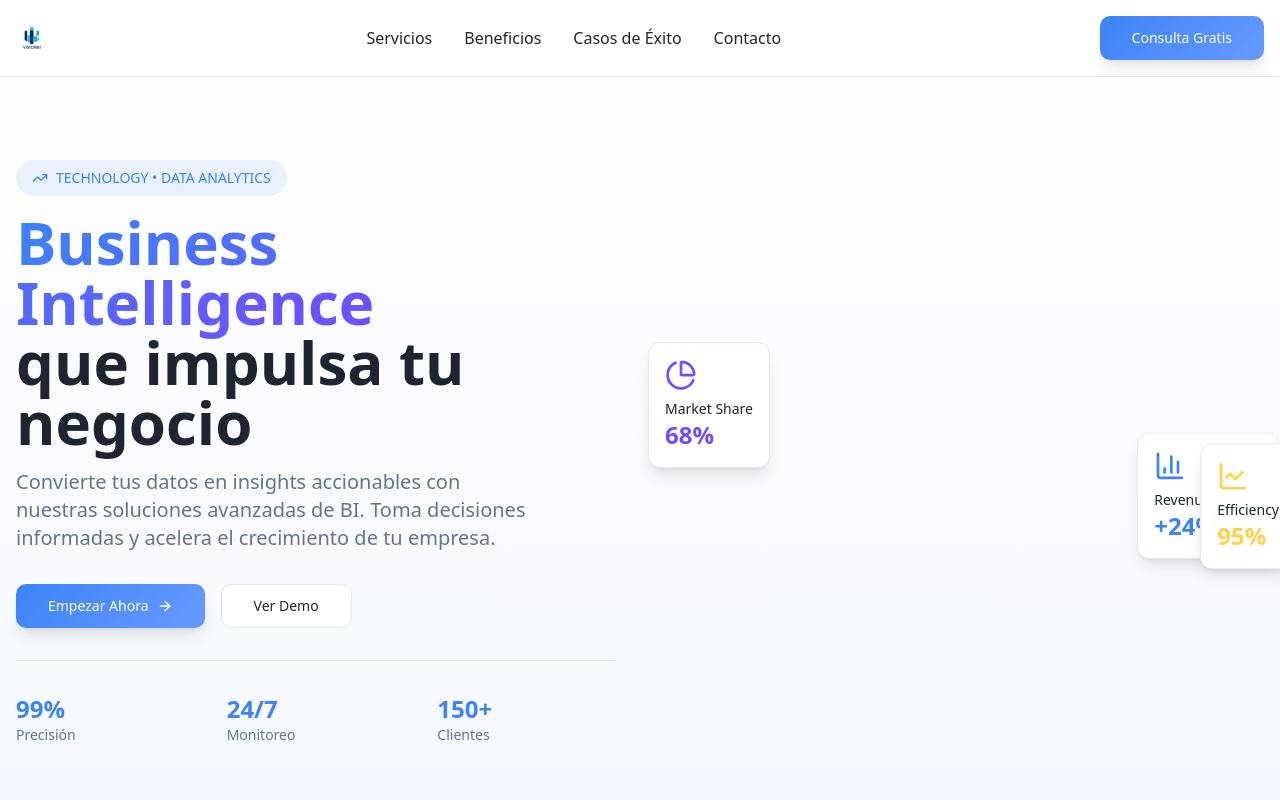
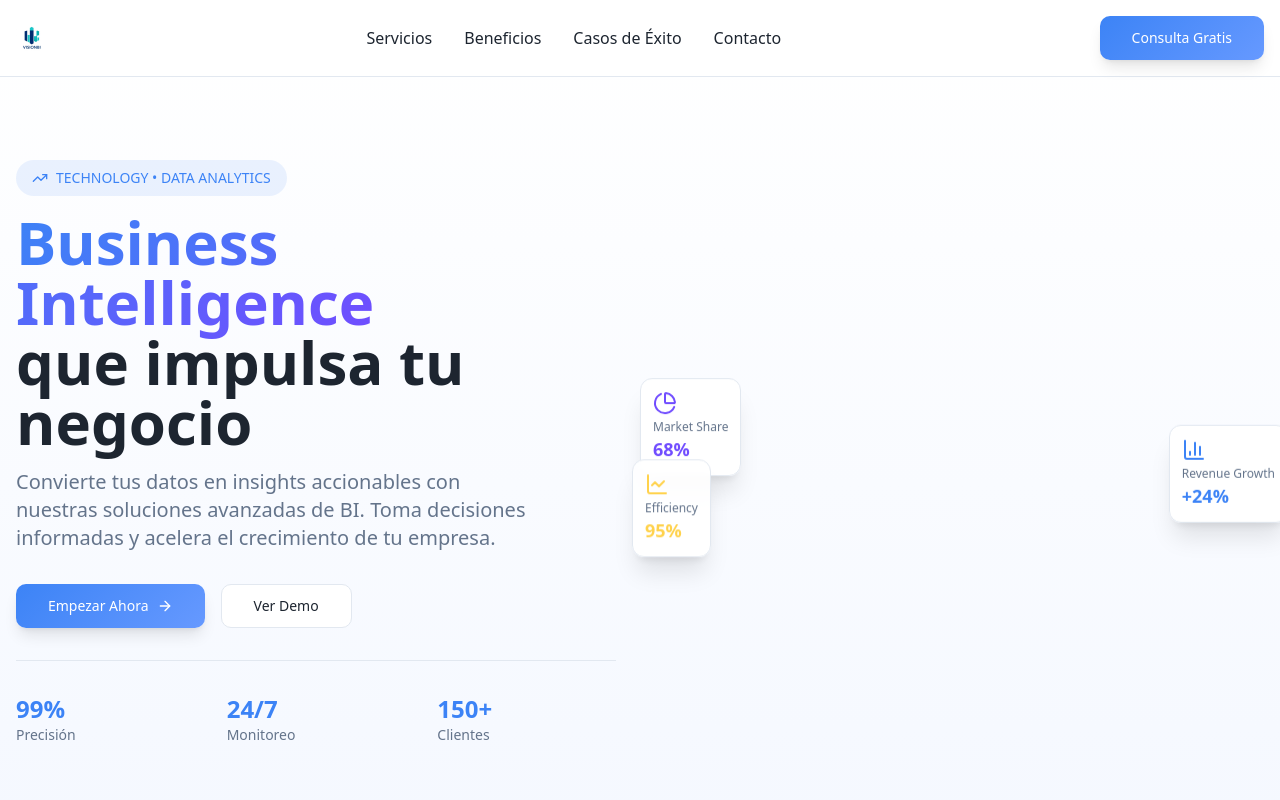
Before and after one commit to luismidevcode/VisionBI-PaginaWeb, a React (Vite) app: page / in a window 1280 px wide. Shown: the top 800 px of the page. Built offline with nearby package versions, Linux system fonts and the light colour scheme.

Commit message:
Organizar indicadores flotantes
Mejorar la organización de los indicadores flotantes en la sección Hero.

```diff
--- a/src/components/Hero.tsx
+++ b/src/components/Hero.tsx
@@ -66,26 +66,26 @@ const Hero = () => {
             </div>
 
             {/* Floating elements */}
-            <div className="absolute -top-4 -right-4 bg-card border border-border rounded-lg p-4 shadow-lg animate-float">
-              <BarChart3 className="h-8 w-8 text-primary mb-2" />
-              <div className="text-sm font-medium">Revenue Growth</div>
-              <div className="text-2xl font-bold text-primary">+24%</div>
+            <div className="absolute -top-6 -right-6 bg-card border border-border rounded-xl p-3 shadow-xl animate-float backdrop-blur-sm bg-card/90">
+              <BarChart3 className="h-6 w-6 text-primary mb-1" />
+              <div className="text-xs font-medium text-muted-foreground">Revenue Growth</div>
+              <div className="text-lg font-bold text-primary">+24%</div>
             </div>
 
-            <div className="absolute -bottom-4 -left-4 bg-card border border-border rounded-lg p-4 shadow-lg animate-float" style={{
+            <div className="absolute -bottom-6 -left-6 bg-card border border-border rounded-xl p-3 shadow-xl animate-float backdrop-blur-sm bg-card/90" style={{
             animationDelay: '1s'
           }}>
-              <PieChart className="h-8 w-8 text-secondary-tech mb-2" />
-              <div className="text-sm font-medium">Market Share</div>
-              <div className="text-2xl font-bold text-secondary-tech">68%</div>
+              <PieChart className="h-6 w-6 text-secondary-tech mb-1" />
+              <div className="text-xs font-medium text-muted-foreground">Market Share</div>
+              <div className="text-lg font-bold text-secondary-tech">68%</div>
             </div>
 
-            <div className="absolute top-1/2 -right-8 bg-card border border-border rounded-lg p-4 shadow-lg animate-float" style={{
+            <div className="absolute top-4 -left-8 bg-card border border-border rounded-xl p-3 shadow-xl animate-float backdrop-blur-sm bg-card/90" style={{
             animationDelay: '2s'
           }}>
-              <LineChart className="h-8 w-8 text-accent mb-2" />
-              <div className="text-sm font-medium">Efficiency</div>
-              <div className="text-2xl font-bold text-accent">95%</div>
+              <LineChart className="h-6 w-6 text-accent mb-1" />
+              <div className="text-xs font-medium text-muted-foreground">Efficiency</div>
+              <div className="text-lg font-bold text-accent">95%</div>
             </div>
           </div>
         </div>
```
